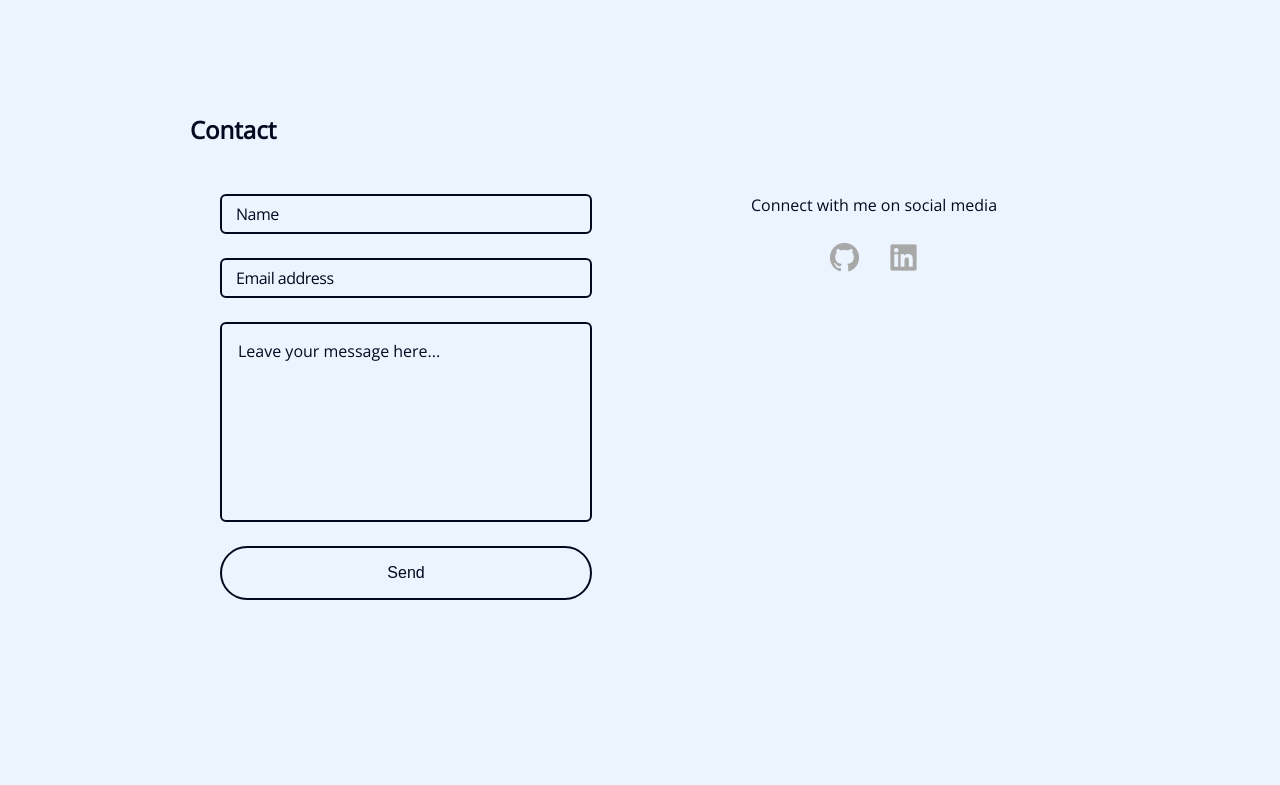
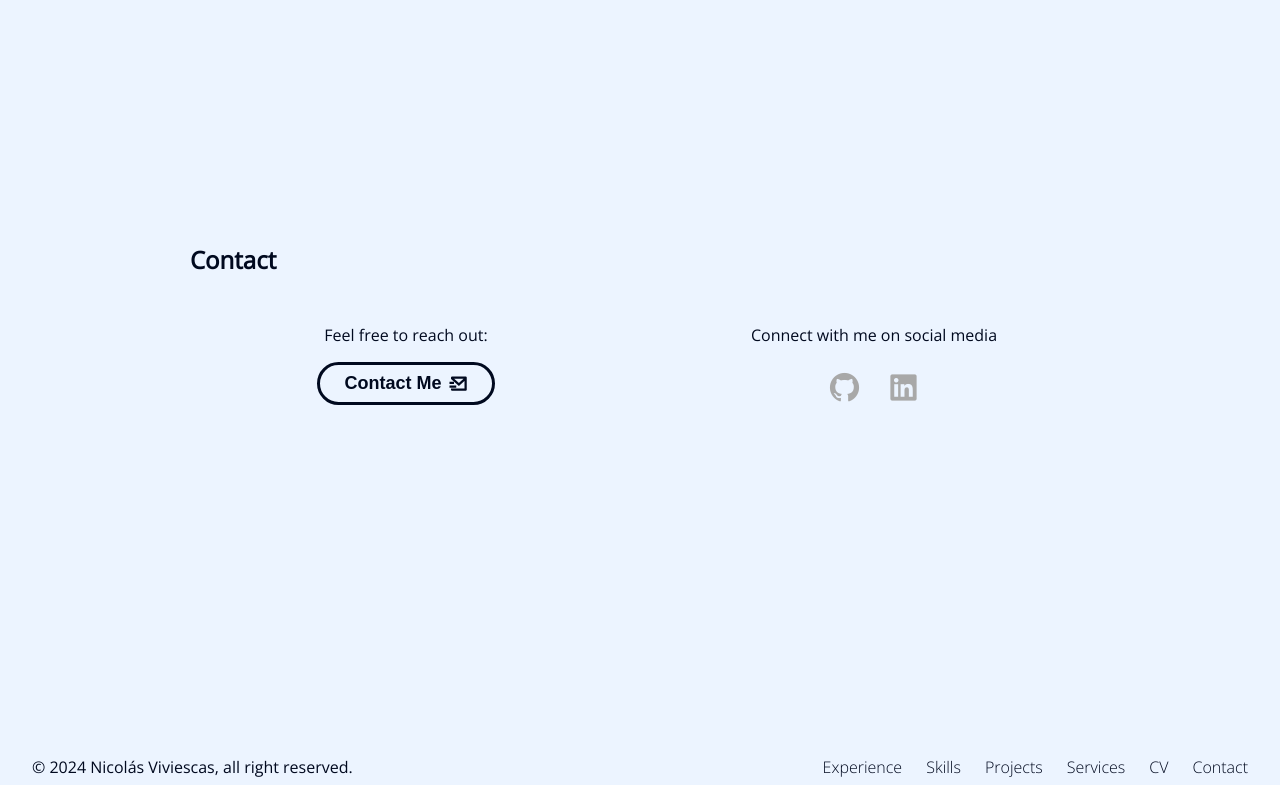
Before and after one commit to nicovsandoval/portfolio, a plain HTML site: page src/index.html in a window 1280 px wide. Shown: the part 5160-5945 px from the top of the page. Drawn offline with nearby package versions, Linux system fonts and the light colour scheme.

Commit message:
add thumbnail to url

```diff
--- a/src/css/contact.css
+++ b/src/css/contact.css
@@ -1,5 +1,4 @@
 #contact {
-
     .form,
     .social-media {
         width: 100%;
@@ -8,7 +7,7 @@
         .icon {
             font-size: 35px;
             color: #a8a8a8;
-            transition: all .3s ease-in-out;
+            transition: all 0.3s ease-in-out;
 
             &:hover {
                 color: var(--theme-active-color-hover);
@@ -16,220 +15,52 @@
         }
     }
 
-    .custom-input {
-        position: relative;
-
-        input {
-            width: 100%;
-            height: 40px;
-            outline: none;
-            font-size: 16px;
-            padding-top: 6px;
-            color: var(--theme-active-color);
-            border-radius: 6px;
-            background: transparent;
-            border: 2px solid var(--theme-active-color);
-
-            &:-webkit-autofill,
-            &:-webkit-autofill:hover,
-            &:-webkit-autofill:focus {
-                padding-left: 1rem;
-                border: 2px solid var(--theme-active-color-hover);
-                -webkit-box-shadow: 0 0 0px 1000px transparent inset;
-                -webkit-text-fill-color: var(--theme-active-background) !important;
-            }
-
-            &:focus {
-                padding-left: 1rem;
-                border-color: var(--theme-active-color-hover);
-                /* box-shadow: var(--theme-active-color-hover) 0px 0px 10px; */
-            }
-
-            &:focus~label,
-            &:not(:placeholder-shown).form-input:not(:focus)~label {
-                top: 0;
-                font-size: 12px;
-                padding-block: 2px;
-                border-radius: 30px;
-                padding-inline: 10px;
-                letter-spacing: -.5px;
-                color: var(--theme-active-color);
-                background: var(--theme-active-background);
-                border: 1px solid var(--theme-active-color-hover);
-            }
-        }
-
-        label {
-            top: 50%;
-            left: 1rem;
-            font-size: 16px;
-            position: absolute;
-            pointer-events: none;
-            letter-spacing: -.5px;
-            background: transparent;
-            transform: translateY(-50%);
-            transition: all .3s ease-in-out;
-            color: var(--theme-active-color);
-        }
+    .contact-btn-container {
+        display: flex;
+        flex-direction: column; /* Organiza los elementos en columna */
+        justify-content: center;
+        align-items: center;
+        gap: 1rem; /* Espacio entre el texto y el botón */
     }
 
-    textarea {
-        resize: none;
-        font-size: 16px;
-        min-height: 200px;
-        max-height: 400px;
-        border-radius: 6px;
+    .contact-btn {
+        font-size: 18px;
+        font-weight: 600;
+        overflow: hidden;
+        border-radius: 100px;
         background: transparent;
         color: var(--theme-active-color);
-        border: 2px solid var(--theme-active-color);
-        font-family: 'OpenSans-Regular', Arial, Helvetica, sans-serif;
+        border: 3px solid var(--theme-active-color);
+        padding: 0.5rem 1.5rem; /* Ajustar padding para reducir el ancho */
+        transition: var(--transition-all-03-ease-in-out);
+        cursor: pointer;
+        display: inline-flex;
+        align-items: center;
+        justify-content: center;
 
-        &:focus {
-            border-color: var(--theme-active-color-hover);
-            /* box-shadow: var(--theme-active-color-hover) 0px 0px 10px; */
-        }
-
-        &:focus-visible {
-            outline: var(--theme-active-color-hover);
-        }
-
-        &::-webkit-input-placeholder {
-            color: var(--theme-active-color);
-        }
-    }
-
-    button {
-        cursor: pointer;
-        font-size: 16px;
-        border-radius: 100px;
-        background: transparent;
-        transition: all .3s ease-in-out;
-        color: var(--theme-active-color);
-        border: 2px solid var(--theme-active-color);
-
-        &:disabled {
-            opacity: .5;
-            pointer-events: none;
+        p {
+            display: flex;
+            align-items: center;
+            margin: 0; /* Eliminar margen */
+            transition: var(--transition-all-03-ease-in-out);
         }
 
         &:hover {
             background: transparent;
             color: var(--theme-active-color-hover);
-            border: 2px solid var(--theme-active-color-hover);
+            border-color: var(--theme-active-color-hover);
+
+            p {
+                transform: scale(1.1);
+            }
+
+            em {
+                color: var(--theme-active-color-hover); /* Cambiar color del icono */
+            }
+        }
+
+        em {
+            margin-left: 0.5rem; /* Espacio entre el texto y el icono */
         }
     }
-
 }
-
-/* main #contact .form,
-main #contact .social-media {
-    width: 100%;
-    max-width: 420px;
-} */
-
-/* main #contact .social-media .icon {
-    font-size: 35px;
-    color: #a8a8a8;
-    transition: all .3s ease-in-out;
-
-    &:hover {
-        color: rgb(97, 255, 200);
-    }
-} */
-
-/* main #contact .custom-input {
-    position: relative;
-}
-
-main #contact .custom-input input {
-    width: 100%;
-    height: 40px;
-    outline: none;
-    font-size: 16px;
-    padding-top: 6px;
-    color: #a8a8a8;
-    border-radius: 6px;
-    background: transparent;
-    border: 2px solid #a8a8a8;
-
-    &:-webkit-autofill,
-    &:-webkit-autofill:hover,
-    &:-webkit-autofill:focus {
-        border: 2px solid rgb(183, 255, 230);
-        -webkit-text-fill-color: #a8a8a8 !important;
-        -webkit-box-shadow: 0 0 0px 1000px rgb(97, 255, 200) inset;
-    }
-
-    &:focus {
-        box-shadow: rgb(97, 255, 200) 0px 0px 10px;
-    }
-
-    &:focus~label,
-    &:not(:placeholder-shown).form-input:not(:focus)~label {
-        top: 0;
-        font-size: 14px;
-        background: #fff;
-        padding-inline: 5px;
-        border-radius: 30px;
-        color: #a8a8a8;
-        letter-spacing: -.5px;
-    }
-} */
-
-/* main #contact .custom-input label {
-    top: 50%;
-    left: 1rem;
-    font-size: 16px;
-    color: #a8a8a8;
-    position: absolute;
-    pointer-events: none;
-    letter-spacing: -.5px;
-    background: transparent;
-    transform: translateY(-50%);
-    transition: all .3s ease-in-out;
-}
-
-main #contact button {
-    cursor: pointer;
-    font-size: 16px;
-    color: #a8a8a8;
-    border-radius: 6px;
-    background: transparent;
-    border: 2px solid #a8a8a8;
-    transition: all .3s ease-in-out;
-
-    &:disabled {
-        opacity: .5;
-        pointer-events: none;
-    }
-
-    &:hover {
-        color: #000;
-        background: transparent;
-        border: 2px solid #000;
-    }
-} */
-
-/* main #contact textarea {
-    resize: none;
-    font-size: 16px;
-    min-height: 200px;
-    max-height: 400px;
-    border-radius: 6px;
-    color: #a8a8a8;
-    background: transparent;
-    border: 2px solid #a8a8a8;
-    font-family: 'OpenSans-Regular', Arial, Helvetica, sans-serif;
-
-    &:focus {
-        box-shadow: rgb(97, 255, 200) 0px 0px 10px;
-    }
-
-    &:focus-visible {
-        outline: rgb(183, 255, 230);
-    }
-
-    &::-webkit-input-placeholder {
-        color: #a8a8a8;
-    }
-} */
--- a/src/index.html
+++ b/src/index.html
@@ -5,6 +5,25 @@
     <meta charset="UTF-8">
     <meta name="viewport" content="width=device-width, initial-scale=1.0">
     <link rel="icon" type="image/x-icon" href="./assets/favicon.ico">
+
+    <!-- Meta tags Open Graph -->
+    <meta property="og:title" content="Nicolás Viviescas - Software Architect & Developer">
+    <meta property="og:description"
+        content="I'm a software architect and backend developer passionate about creating scalable solutions.">
+    <meta property="og:image" content="https://nicosandoval.dev/assets/images/thumbnail.webp">
+    <!-- Cambia esta URL a la imagen que desees -->
+    <meta property="og:url" content="https://nicosandoval.dev">
+    <meta property="og:type" content="website">
+    <meta property="og:image:width" content="1200">
+    <meta property="og:image:height" content="630">
+
+    <!-- Meta tags Twitter Card -->
+    <meta name="twitter:card" content="summary_large_image">
+    <meta name="twitter:title" content="Nicolás Viviescas - Software Architect & Developer">
+    <meta name="twitter:description"
+        content="I'm a software architect and backend developer passionate about creating scalable solutions.">
+    <meta name="twitter:image" content="https://nicosandoval.dev/assets/images/thumbnail.webp">
+    <!-- Cambia esta URL a la imagen que desees -->
 
     <!-- Utils Styles -->
     <link rel="stylesheet" href="./css/utils/sizing.css">
@@ -100,6 +119,7 @@
 
     <script type="module" src="./js/index.js"></script>
     <script type="module" src="./js/download.js"></script>
+    <script type="module" src="./js/contact.js"></script>
 </head>
 
 <body class="light">
@@ -391,36 +411,34 @@
         <section id="download-cv" class="padding-inline-5">
             <div class="container gap-5">
                 <h1>Download CV</h1>
-                <p>If you want download my CV</p>
+                <!-- Agrupar contenido que quieres centrar -->
+                <div class="center-content">
+                    <p>If you want to download my CV</p>
                     <button type="button" class="padding-2" onclick="downloadPDF()">
                         <p>
                             Click here. <em class="ri-download-2-line"></em>
                         </p>
                     </button>
                 </div>
+            </div>
         </section>
+
         <!-- Contact -->
         <section id="contact" class="padding-inline-5">
             <div class="container gap-5">
                 <h1>Contact</h1>
                 <div class="container-contacts display-flex justify-content-center flex-wrap gap-5">
+                    <!-- Botón para abrir el cliente de correo electrónico -->
                     <div class="form padding-inline-3">
-                        <form class="display-flex flex-direction-column gap-3">
-
-                            <div class="custom-input df-fc">
-                                <input type="text" id="name" class="form-input px-2" placeholder=" ">
-                                <label for="name" class="mx-2">Name</label>
+                        <div class="contact-btn-container">
+                            <!-- Texto adicional encima del botón -->
+                            <p class="text-center">Feel free to reach out:</p>
+                            <button type="button" class="contact-btn" onclick="openMailClient()">
+                                <p>Contact Me <em class="ri-mail-send-line"></em></p>
+                            </button>
                         </div>
-                            <div class="custom-input df-fc">
-                                <input type="email" id="email" class="form-input px-2" placeholder=" ">
-                                <label for="email" class="form-label mx-2">Email address</label>
                     </div>
-
-                            <textarea placeholder="Leave your message here..." class="padding-2"></textarea>
-
-                            <button type="submit" class="padding-2">Send</button>
-                        </form>
-                    </div>
+                    <!-- Redes sociales -->
                     <div class="social-media display-flex flex-direction-column gap-3">
                         <p class="text-center">Connect with me on social media</p>
                         <div class="links-social-media display-flex align-items-center justify-content-center gap-3">
@@ -432,6 +450,7 @@
                 </div>
             </div>
         </section>
+
     </main>
 
     <footer class="display-flex align-items-center justify-content-between padding-4">
--- /dev/null
+++ b/src/js/contact.js
@@ -0,0 +1,11 @@
+export function openMailClient() {
+    const email = 'tuemail@example.com';
+    const subject = 'Contact from Your Website';
+    const body = 'Hello, I would like to get in touch with you.';
+
+    const mailtoLink = `mailto:${email}?subject=${encodeURIComponent(subject)}&body=${encodeURIComponent(body)}`;
+    window.location.href = mailtoLink;
+}
+
+// Asignar la función al objeto window para que sea accesible desde el HTML
+window.openMailClient = openMailClient;
```
Also changed, not shown: src/css/download-cv.css (+14 -0 lines), src/js/download.js (+5 -2 lines), src/assets/images/thumbnail.webp (added), 1 other file. Lines whose indentation alone changed are shown as unchanged.
